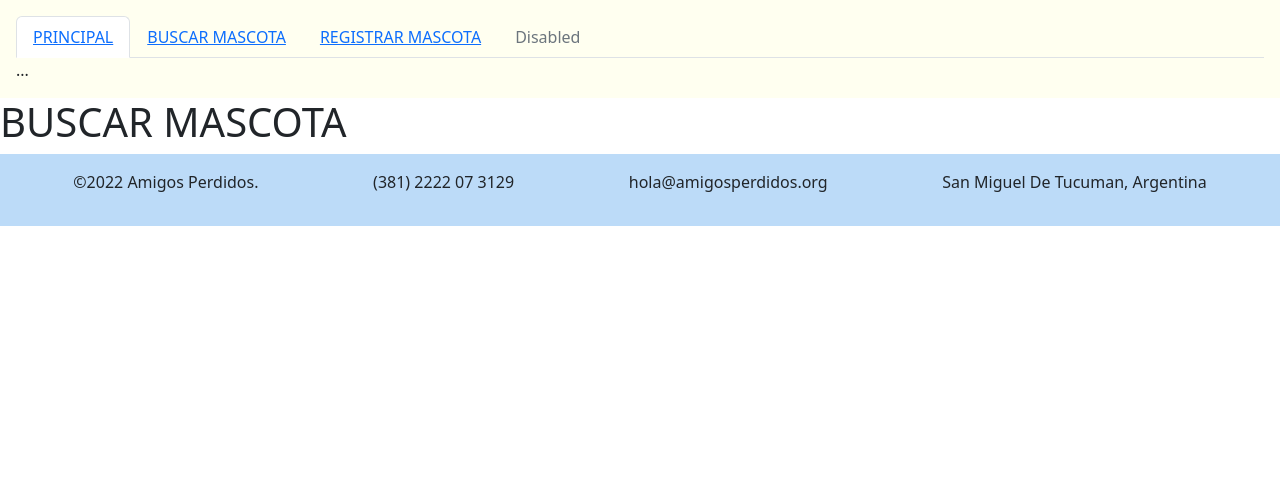
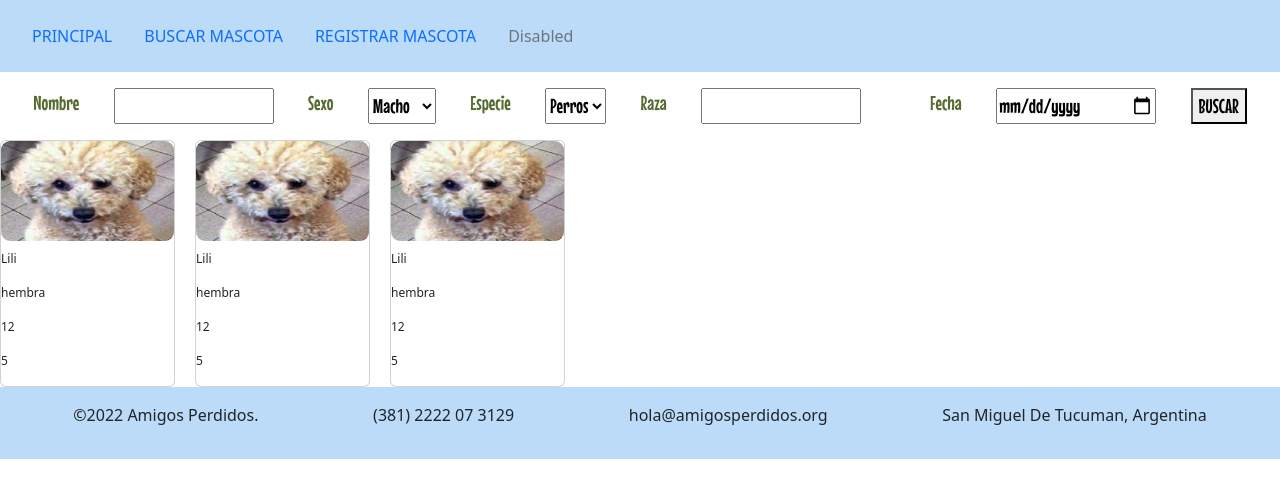
Before and after one commit to alvarorsor/Trabajo-Final-programacionWeb, a React (Create React App) app: page /BuscarMascota in a window 1280 px wide. Shown: the top 498 px of the page. Built offline with nearby package versions, Linux system fonts and the light colour scheme.

Commit message:
Se agrega el proyecto

```diff
--- a/public/index.html
+++ b/public/index.html
@@ -5,6 +5,13 @@
     <meta http-equiv="X-UA-Compatible" content="IE=edge">
     <meta name="viewport" content="width=device-width, initial-scale=1.0">
     <title>Document</title>
+
+    <!--google fonts-->
+    <link rel="preconnect" href="https://fonts.googleapis.com">
+    <link rel="preconnect" href="https://fonts.gstatic.com" crossorigin>
+    <link href="https://fonts.googleapis.com/css2?family=Mouse+Memoirs&display=swap" rel="stylesheet">
+
+
 
     <link rel="stylesheet" href="/styles.css">
 
--- a/public/styles.css
+++ b/public/styles.css
@@ -1,8 +1,11 @@
 header{
-    background-color:ivory;
+    background-color:#BCDBF8;
     padding: 1rem;
+    font-size: 1rem;
 
 }
+
+
 
 
 footer{
@@ -19,11 +22,26 @@ img{
 
 
 .registrarMascotaCampos{
+    font-family: 'Mouse Memoirs', sans-serif;
+    font-size: 20px;
     margin:1rem;
     display: flex;
     justify-content: space-between;
 }
 
+
+h1{
+    color:rgb(14, 184, 214);
+}
+
+input{
+    width: 20rem;
+
+}
+
+label{
+    color:darkolivegreen;
+}
 
 
 .seccion--izquierda>p{
@@ -33,14 +51,17 @@ margin-top: 1rem;
 
 }
 
-input{
+.seccion--derecha{
 
-}
+    margin-top: 3rem;
+
+    }
 
 .seccion--derecha>p{
     margin: 0px;
     color:darkolivegreen;
     margin-top: 1rem;
+
     }
 
 .registrarMascotaCampos>input{
@@ -50,3 +71,56 @@ input{
 .observaciones--campo{
     height: 5rem;
 }
+
+
+
+.busqueda--mascota--campos{
+    font-family: 'Mouse Memoirs', sans-serif;
+    font-size: 20px;
+    padding:1rem;
+    display: flex;
+    justify-content: space-around;
+}
+
+
+.busqueda--mascota--campos>input{
+    width: 10rem;
+    margin: 0px;
+}
+
+.busqueda--mascota--campos>p{
+  margin: 0px;
+  color:darkolivegreen;
+}
+
+
+.seccion--izquierda>h1{
+    position: center;
+}
+
+.cards-list {
+    display: flex;
+    flex-wrap: nowrap;
+    gap: 20px;
+    overflow-x: auto;
+}
+
+.card {
+    width: 175px;
+    font-size: 12px;
+    flex: 0 0 auto;         /* ADD */
+    display: flex;          /* ADD */
+    flex-direction: column; /* ADD */
+}
+
+.card--image {
+    width: 100%;
+    border-radius: 9px;
+    margin-bottom: 9px;
+}
+
+/* ADD */
+.card--title {
+    overflow: hidden;
+    text-overflow: ellipsis;
+}
--- a/src/components/BuscarMascota.js
+++ b/src/components/BuscarMascota.js
@@ -1,8 +1,67 @@
 import React from "react"
+import Card from "./Card"
+import data from "./data"
+
 
 function BuscarMascota() {
+
+
+    const cards = data.map(item => {
+
     return (
-        <h1>BUSCAR MASCOTA</h1>
+        <Card
+            key={item.id}
+            imagen={item.foto1}
+            nombre={item.nombre}
+            sexo={item.sexo}
+            raza={item.raza}
+            años={item.años}
+            meses={item.meses}
+        />
+    )
+})
+
+
+    return (
+        <div>
+
+        <div class="busqueda--mascota--campos">
+
+        <p>Nombre</p>
+        <input type="text" ></input>
+        <p>Sexo</p>
+        <select name="select">
+        <option value="value1">Macho</option>
+        <option value="value2">Hembra</option>
+        </select>
+        <p>Especie</p>
+        <select name="select">
+        <option value="value1">Perros</option>
+        <option value="value2">Gatos</option>
+        </select>
+        <p>Raza</p>
+        <input type="text" ></input>
+       <br></br>
+        <label for="start">Fecha </label>
+
+        <input type="date" id="start" name="trip-start"
+
+        min="2000-01-01" max="2022-12-31" />
+
+        <button>BUSCAR</button>
+        </div>
+
+
+
+
+            <section className="cards-list">
+                {cards}
+            </section>
+
+
+        </div>
+
+
     )
 }
 
--- /dev/null
+++ b/src/components/Card.js
@@ -0,0 +1,31 @@
+
+
+import React, { Component } from 'react';
+
+
+function importAll(r) {
+    let images = {};
+    r.keys().map((item, index) => { images[item.replace('./', '')] = r(item); });
+    return images;
+  }
+
+  const images = importAll(require.context('../images', false, /\.(png|jpe?g|svg)$/));
+
+  <img src={images['lili.png']} />
+
+export default function Card(props) {
+
+
+    return (
+
+
+        <div className="card">
+            <img src={images[props.imagen]} className="card--image" />
+
+            <p className="card--title">{props.nombre}</p>
+            <p>{props.sexo}</p>
+            <p>{props.años}</p>
+            <p>{props.meses}</p>
+        </div>
+    )
+}
--- a/src/components/Home.js
+++ b/src/components/Home.js
@@ -1,10 +1,10 @@
 import React from "react"
-
+import imagenPerros from "../images/perros.png"
 function Home() {
     return (
         <div>
         <h1>Home Page</h1>
-        <img src="../images/perros.png" />
+        <img src={imagenPerros} />
         </div>
     )
 }
--- a/src/components/Navbar.js
+++ b/src/components/Navbar.js
@@ -7,32 +7,20 @@ export default function Navbar() {
     return (
       <header>
 
-
-<ul class="nav nav-tabs" id="myTab" role="tablist">
-  <li class="nav-item" role="presentation">
-    <button class="nav-link active" id="home-tab" data-bs-toggle="tab" data-bs-target="#home-tab-pane" type="button" role="tab" aria-controls="home-tab-pane" aria-selected="true">
-    <Link to="/">PRINCIPAL</Link></button>
-  </li>
-  <li class="nav-item" role="presentation">
-    <button class="nav-link" id="profile-tab" data-bs-toggle="tab" data-bs-target="#profile-tab-pane" type="button" role="tab" aria-controls="profile-tab-pane" aria-selected="false">
-    <Link to="/BuscarMascota">BUSCAR MASCOTA</Link></button>
-  </li>
-  <li class="nav-item" role="presentation">
-    <button class="nav-link" id="contact-tab" data-bs-toggle="tab" data-bs-target="#contact-tab-pane" type="button" role="tab" aria-controls="contact-tab-pane" aria-selected="false">
-    <Link to="/RegistrarMascota">REGISTRAR MASCOTA</Link></button>
-  </li>
-  <li class="nav-item" role="presentation">
-    <button class="nav-link" id="disabled-tab" data-bs-toggle="tab" data-bs-target="#disabled-tab-pane" type="button" role="tab" aria-controls="disabled-tab-pane" aria-selected="false" disabled>Disabled</button>
-  </li>
+<ul class="nav nav-pills">
+<li class="nav-item">
+<Link to="/" class="nav-link">PRINCIPAL</Link>
+</li>
+<li class="nav-item">
+<Link to="/BuscarMascota" class="nav-link">BUSCAR MASCOTA</Link>
+</li>
+<li class="nav-item">
+<Link to="/RegistrarMascota" class="nav-link">REGISTRAR MASCOTA</Link>
+</li>
+<li class="nav-item">
+  <a class="nav-link disabled">Disabled</a>
+</li>
 </ul>
-<div class="tab-content" id="myTabContent">
-  <div class="tab-pane fade show active" id="home-tab-pane" role="tabpanel" aria-labelledby="home-tab" tabindex="0">...</div>
-  <div class="tab-pane fade" id="profile-tab-pane" role="tabpanel" aria-labelledby="profile-tab" tabindex="0">...</div>
-  <div class="tab-pane fade" id="contact-tab-pane" role="tabpanel" aria-labelledby="contact-tab" tabindex="0">...</div>
-  <div class="tab-pane fade" id="disabled-tab-pane" role="tabpanel" aria-labelledby="disabled-tab" tabindex="0">...</div>
-</div>
-
-
 
   </header>
     )
@@ -44,19 +32,3 @@ export default function Navbar() {
 <li><Link to="/BuscarMascota">BUSCAR MASCOTA</Link></li>
 <li><Link to="/EncontrarMascota">ENCONTRAR MASCOTA</Link></li>
 </ul>*/
-
-/*
-<ul class="nav nav-pills">
-<li class="nav-item">
-<Link to="/" class="nav-link">HOME</Link>
-</li>
-<li class="nav-item">
-<Link to="/BuscarMascota" class="nav-link">BUSCAR MASCOTA</Link>
-</li>
-<li class="nav-item">
-<Link to="/EncontrarMascota" class="nav-link">ENCONTRAR MASCOTA</Link>
-</li>
-<li class="nav-item">
-  <a class="nav-link disabled">Disabled</a>
-</li>
-</ul>*/
--- a/src/components/RegistrarMascota.js
+++ b/src/components/RegistrarMascota.js
@@ -5,7 +5,7 @@ function RegistrarMascota() {
         <div class="registrarMascotaCampos">
 
         <div class="seccion--izquierda">
-        <h1>REGISTRAR MASCOTA</h1>
+        <h1>DATOS MASCOTA</h1>
         <p>Los campos marcados con asterisco* son obligatorios.</p>
         <p>Nombre*</p>
         <input type="text" ></input>
@@ -70,15 +70,21 @@ function RegistrarMascota() {
 
 
         <p>Chip</p>
-        <input type="text" ></input>´
+        <input type="text" ></input>
         <p>Orejas</p>
         <input type="text" ></input>
 
         <p>Observaciones</p>
         <input type="text" class="observaciones--campo"></input>
 
-        <h1>FOTOS</h1>
 
+
+
+
+        </div>
+
+        <div class="seccion--derecha">
+        <h3>FOTOS</h3>
         <p>Foto 1*</p>
 
         <label for="img">Select image:</label>
@@ -92,9 +98,6 @@ function RegistrarMascota() {
         <label for="img">Select image:</label>
         <input type="file" id="img" name="img" accept="image/*" />
 
-        </div>
-
-        <div class="seccion--derecha">
         <p>¿Cuándo fue encontrado / perdido / puesto en adopción? *</p>
         <label for="start">Fecha </label>
 
@@ -109,6 +112,7 @@ function RegistrarMascota() {
         <p>Mail*</p>
         <input type="text" ></input>
 
+
         </div>
         </div>
 
--- /dev/null
+++ b/src/components/data.js
@@ -0,0 +1,64 @@
+
+
+export default [
+    {
+        id: 1,
+        nombre: "Lili",
+        color: "blanca",
+        sexo: "hembra",
+        raza: "caniche",
+        años: "12",
+        meses: "5",
+        chip: "522011",
+        orejas: "puntiagudas",
+        observaciones: "",
+        foto1: "lili.png",
+        foto2: "",
+        foto3: "",
+        fecha: "12/05/2020",
+        nombreDueño: "Alvaro Salazar",
+        telefonoDueño: "381764422",
+        mailDueño: "alvarosalazar@gmail.com"
+
+    },
+    {
+        id: 1,
+        nombre: "Lili",
+        color: "blanca",
+        sexo: "hembra",
+        raza: "caniche",
+        años: "12",
+        meses: "5",
+        chip: "522011",
+        orejas: "puntiagudas",
+        observaciones: "",
+        foto1: "lili.png",
+        foto2: "",
+        foto3: "",
+        fecha: "12/05/2020",
+        nombreDueño: "Alvaro Salazar",
+        telefonoDueño: "381764422",
+        mailDueño: "alvarosalazar@gmail.com"
+
+    },
+    {
+        id: 1,
+        nombre: "Lili",
+        color: "blanca",
+        sexo: "hembra",
+        raza: "caniche",
+        años: "12",
+        meses: "5",
+        chip: "522011",
+        orejas: "puntiagudas",
+        observaciones: "",
+        foto1: "lili.png",
+        foto2: "",
+        foto3: "",
+        fecha: "12/05/2020",
+        nombreDueño: "Alvaro Salazar",
+        telefonoDueño: "381764422",
+        mailDueño: "alvarosalazar@gmail.com"
+
+    }
+]
```
Also changed, not shown: src/components/DetallesMascota.js (added, +26 -0 lines), src/images/lili.png (added).
